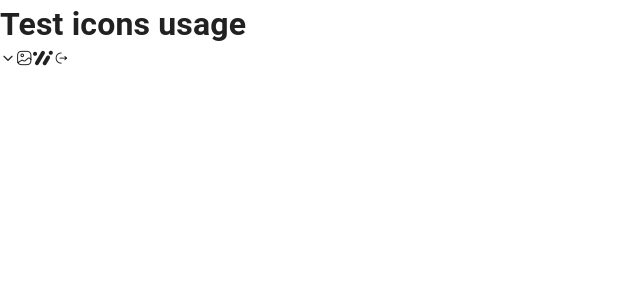
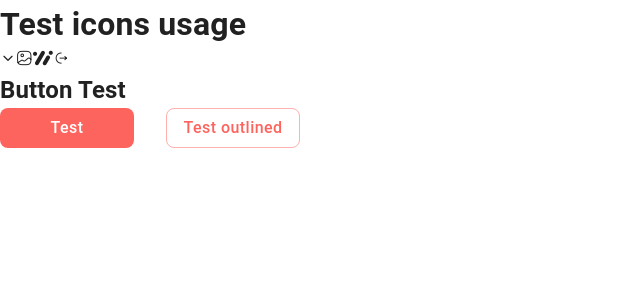
Before and after one commit to DevmianS/shoe-store-app, a Next.js app: page / in a window 1280 px wide. Shown: the top 300 px of the page, without its empty margins (0-640 px from the left). Built offline with nearby package versions, Linux system fonts and the light colour scheme.

Commit message:
feat: added button component

```diff
--- /dev/null
+++ b/src/components/UI/Button/Button.jsx
@@ -0,0 +1,19 @@
+import {Button as MUIButton} from '@mui/material';
+
+//size: "small" | "medium" | "large"
+
+function Button({size = 'medium', outlined, onClick, children}) {
+  return (
+    <MUIButton
+      variant={outlined ? 'outlined' : 'contained'}
+      color="primary"
+      disableElevation
+      size={size}
+      fullWidth
+      onClick={onClick}
+    >
+      {children}
+    </MUIButton>
+  );
+}
+export default Button;
--- a/src/pages/index.js
+++ b/src/pages/index.js
@@ -1,13 +1,28 @@
-import React from 'react'
+import React from 'react';
+import Button from '@/components/UI/Button/Button';
 
 const index = () => {
-   return <div>
+  return (
+    <div>
       <h1>Test icons usage</h1>
-<i className='icon-chevron-down'></i>
-<i className='icon-gallery'></i>
-<i className='icon-logo'></i>
-<i className='icon-logout'></i>
-   </div>
-}
+      <i className="icon-chevron-down"></i>
+      <i className="icon-gallery"></i>
+      <i className="icon-logo"></i>
+      <i className="icon-logout"></i>
+      <h2>Button Test</h2>
+      <div style={{width: 300, display: 'flex', gap: '2rem'}}>
+        <Button>Test</Button>
+        <Button
+          onClick={() => {
+            console.log('test');
+          }}
+          outlined
+        >
+          Test outlined
+        </Button>
+      </div>
+    </div>
+  );
+};
 
-export default index
+export default index;
```
